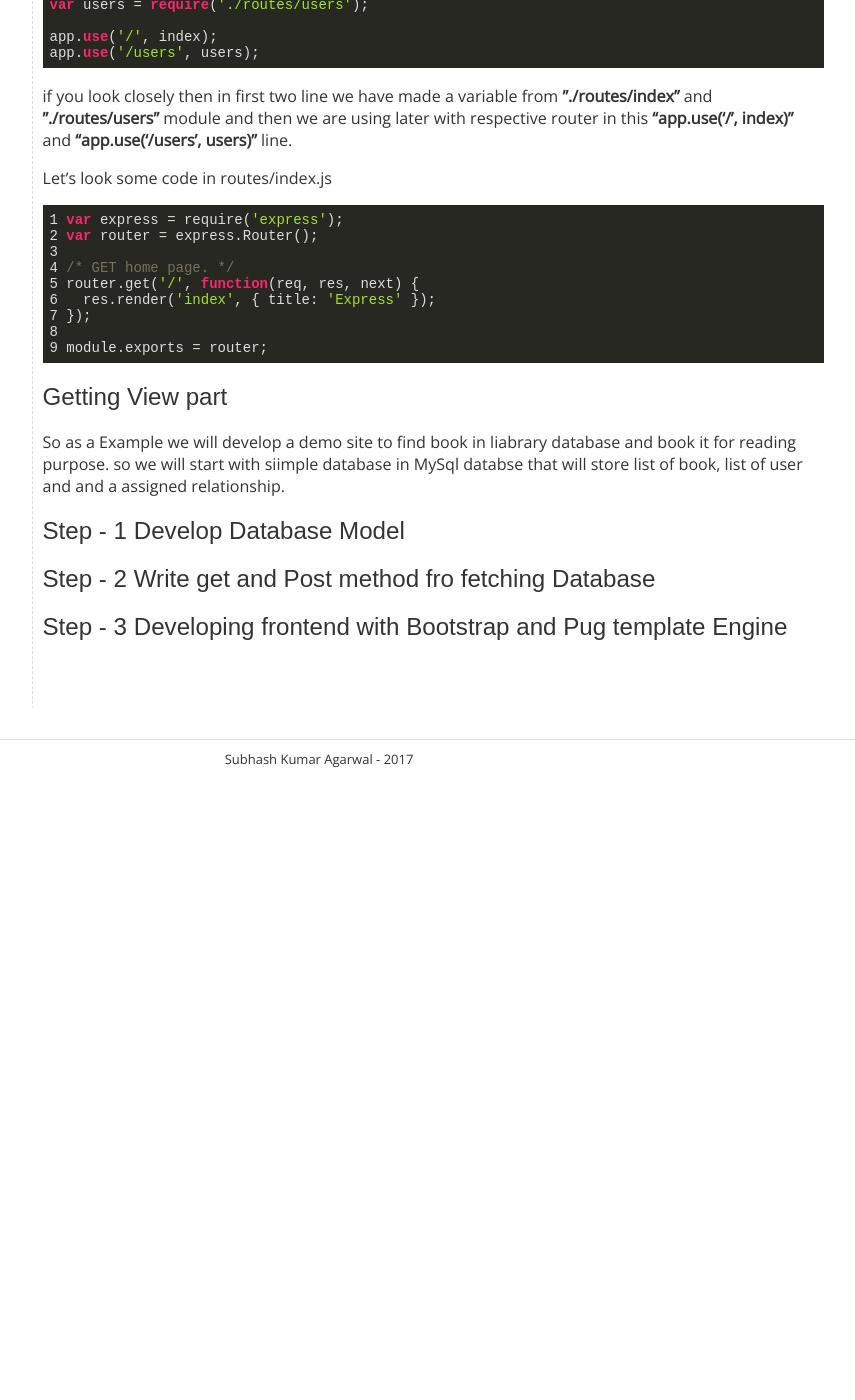
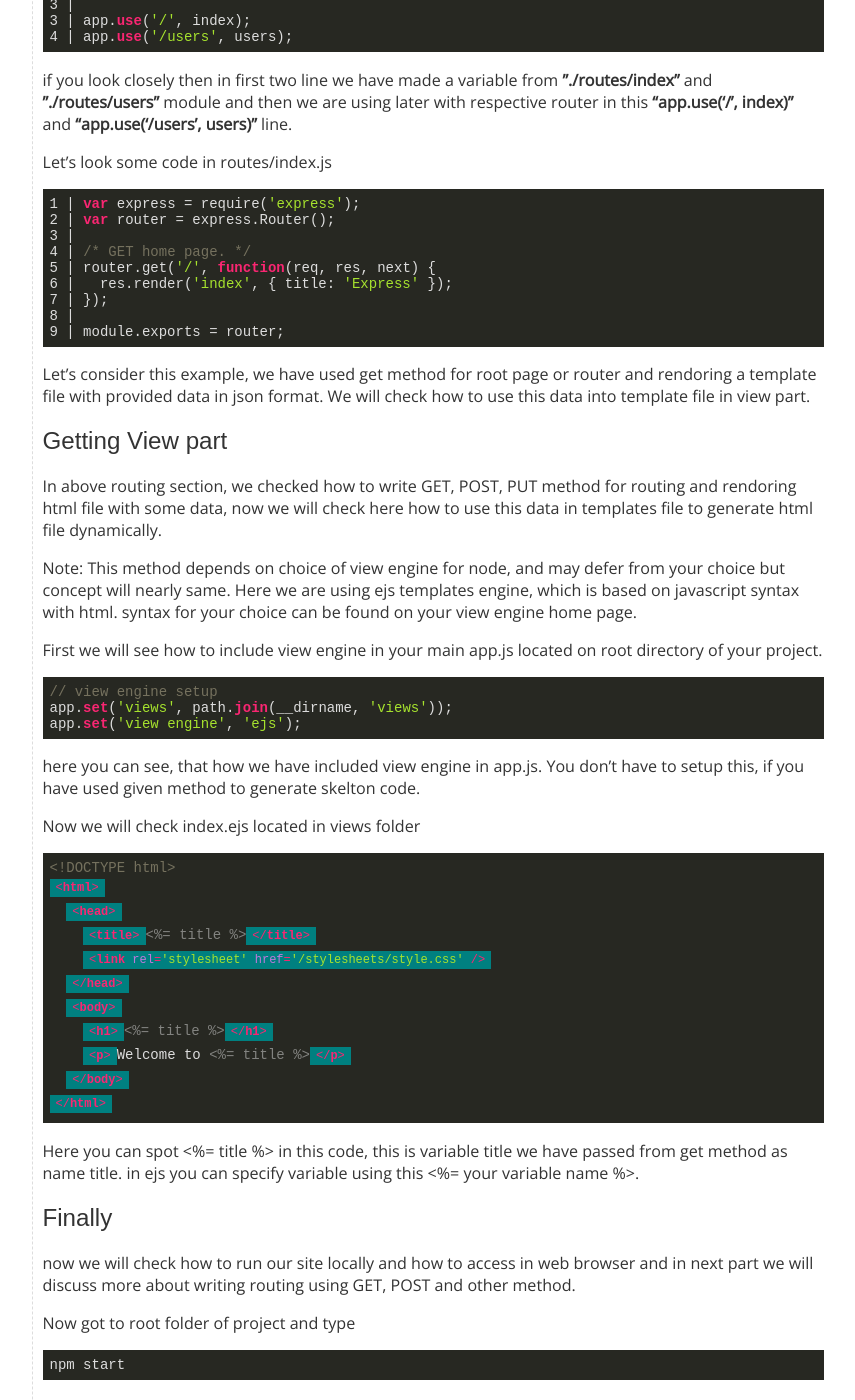
Before and after one commit to Subh94/blog, a Jekyll site: the page built from _posts/2017-03-06-start-nodejs.md, in a window 1280 px wide and 1400 px high, scrolled down 2672 px. Shown: the whole window, without its empty margins (321-1176 px from the left). Built offline with Jekyll 4.4.1, drawn with Linux system fonts in a browser that asks for light colours; some web fonts are replaced; comment, search, counter and statistics services are not loaded; before the commit the page ends 3450 px from its top, so only the background shows below that; some of the changed text lies outside the part shown.

Commit message:
post updated

````diff
--- a/_posts/2017-03-06-start-nodejs.md
+++ b/_posts/2017-03-06-start-nodejs.md
@@ -16,10 +16,12 @@ This tutorial assume that you are running Ubuntu 16.04 and have ''sudo'' access
 
 For Installing Distro stable version
 
-	$ sudo apt-get update
-	$ sudo apt-get install nodejs
-	#For npm installation
-	$ sudo apt-get install npm
+```
+$ sudo apt-get update
+$ sudo apt-get install nodejs
+#For npm installation
+$ sudo apt-get install npm
+```
 
 This is sufficient for working on node.js and enough for now, if you want to try latest or unstable version then follow this link [Node js instalation by package manager](https://nodejs.org/en/download/package-manager/)
 
@@ -51,7 +53,7 @@ Getting help for express
 
 Now let's cook some app with express, we are using ejs temple engine for this tutorial you can use some other one also like pug.
 
-~~~
+
 	$ express --view=ejs myapp
 		create : myapp
 		create : myapp/package.json
@@ -71,28 +73,28 @@ Now let's cook some app with express, we are using ejs temple engine for this tu
 		create : myapp/bin
 		create : myapp/bin/www
 
-~~~
+
 
 Now we will look what dependencies we have in package.json and install them:
 
 
-		{
-		"name": "myapp",
-		"version": "0.0.0",
-		"private": true,
-		"scripts": {
-			"start": "node ./bin/www"
-			},
-			"dependencies": {
-    		"body-parser": "~1.15.2",
-    		"cookie-parser": "~1.4.3",
-    		"debug": "~2.2.0",
-    		"ejs": "~2.5.2",
-    		"express": "~4.14.0",
-    		"morgan": "~1.7.0",
-    		"serve-favicon": "~2.3.0"
-    		}
+	{
+	"name": "myapp",
+	"version": "0.0.0",
+	"private": true,
+	"scripts": {
+		"start": "node ./bin/www"
+		},
+		"dependencies": {
+    	"body-parser": "~1.15.2",
+    	"cookie-parser": "~1.4.3",
+    	"debug": "~2.2.0",
+    	"ejs": "~2.5.2",
+    	"express": "~4.14.0",
+    	"morgan": "~1.7.0",
+    	"serve-favicon": "~2.3.0"
     	}
+    }
 
 
 Now Install them using:
@@ -139,39 +141,77 @@ Before understanding route file and content lets look how to add them in our app
 
 Let's look for this code in app.js reside inq project root folder:
 
-	var index = require('./routes/index');
-	var users = require('./routes/users');
-
-	app.use('/', index);
-	app.use('/users', users);
+	1 | var index = require('./routes/index');
+	2 | var users = require('./routes/users');
+	3 |
+	3 | app.use('/', index);
+	4 | app.use('/users', users);
 
 if you look closely then in first two line we have made a variable from __"./routes/index"__ and __"./routes/users"__ module and then we are using later with respective router in this __"app.use('/', index)"__  and __"app.use('/users', users)"__ line.
 
 Let's look some code in routes/index.js
 
-	1 var express = require('express');
-	2 var router = express.Router();
-	3
-	4 /* GET home page. */
-	5 router.get('/', function(req, res, next) {
-	6   res.render('index', { title: 'Express' });
-	7 });
-	8
-	9 module.exports = router;
+	1 | var express = require('express');
+	2 | var router = express.Router();
+	3 |
+	4 | /* GET home page. */
+	5 | router.get('/', function(req, res, next) {
+	6 |   res.render('index', { title: 'Express' });
+	7 | });
+	8 |
+	9 | module.exports = router;
 
+Let's  consider this example, we  have used get method for root page or router and rendoring  a  template file with provided data in json format. We will check how to use this data into template file in view part.
 
 
 ## Getting View part
 
+In above routing section, we checked how to write GET, POST, PUT method for routing and rendoring html file with some data,  now we will check here how to use this data in templates file to generate html file dynamically.
+
+Note: This method depends on choice of view engine for node, and may defer from your choice but concept will nearly same. Here we are using ejs templates engine, which is based on javascript syntax with html. syntax for your choice can be found on your view engine home page.
+
+First we will see how to include view engine in your main app.js located on root directory of your project.
+
+```
+// view engine setup
+app.set('views', path.join(__dirname, 'views'));
+app.set('view engine', 'ejs');
+```
+here you can see, that how we have included view engine in app.js. You don't have to setup this, if you have used given method to generate skelton code.
+
+Now we will check index.ejs located in views folder
+```
+<!DOCTYPE html>
+<html>
+  <head>
+    <title><%= title %></title>
+    <link rel='stylesheet' href='/stylesheets/style.css' />
+  </head>
+  <body>
+    <h1><%= title %></h1>
+    <p>Welcome to <%= title %></p>
+  </body>
+</html>
+```
+
+Here you can spot <%= title %> in this code, this is variable title we have passed from get method as name title. in ejs you can specify variable using this <%= your variable name %>.
 
 
-So as a Example we will develop a demo site to find book in liabrary database and book it for reading purpose. so we will start with siimple database in MySql databse that will store list of book, list of user and and a  assigned relationship.
+## Finally
+
+now we will check how to run our site locally and how to access in web browser and in next part we will discuss more about writing routing using GET, POST and other method.
+
+Now got to root folder of project and type
+```
+npm start
+```
+
+Now point your browser to localhost:3000 or 127.0.0.1:3000 and you will see page like this.
+
+![Alt](/blog/images/post/express-start.png)
 
 
-## Step - 1 Develop Database Model
 
 
-## Step - 2 Write get and  Post method fro fetching Database
-
-
-## Step - 3 Developing frontend with Bootstrap and Pug template Engine
+##  Referances
+**1.** [https://expressjs.com/en/starter/generator.html](https://expressjs.com/en/starter/generator.html)
````
Also changed, not shown: images/post/express-start.png (added).
